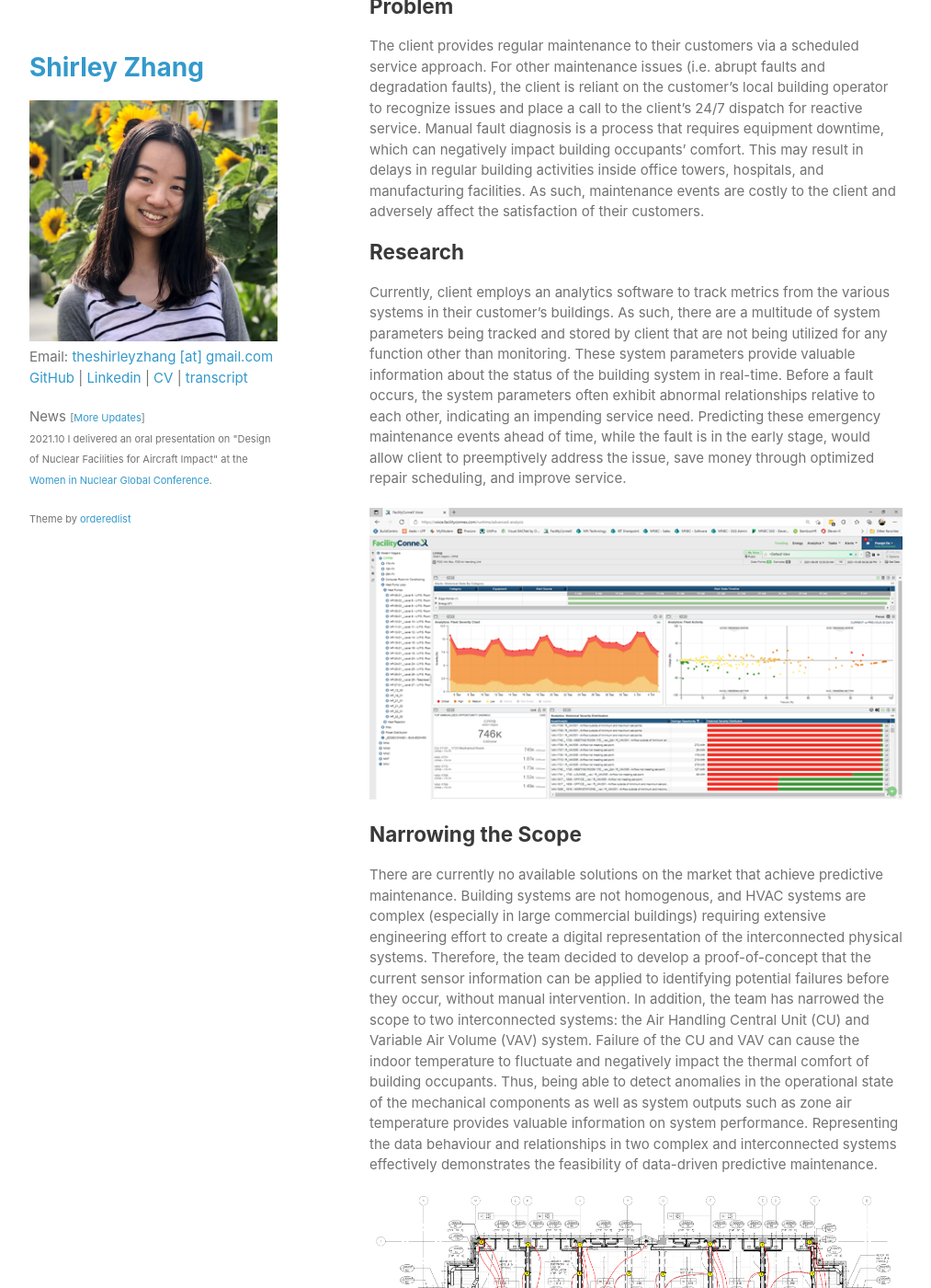
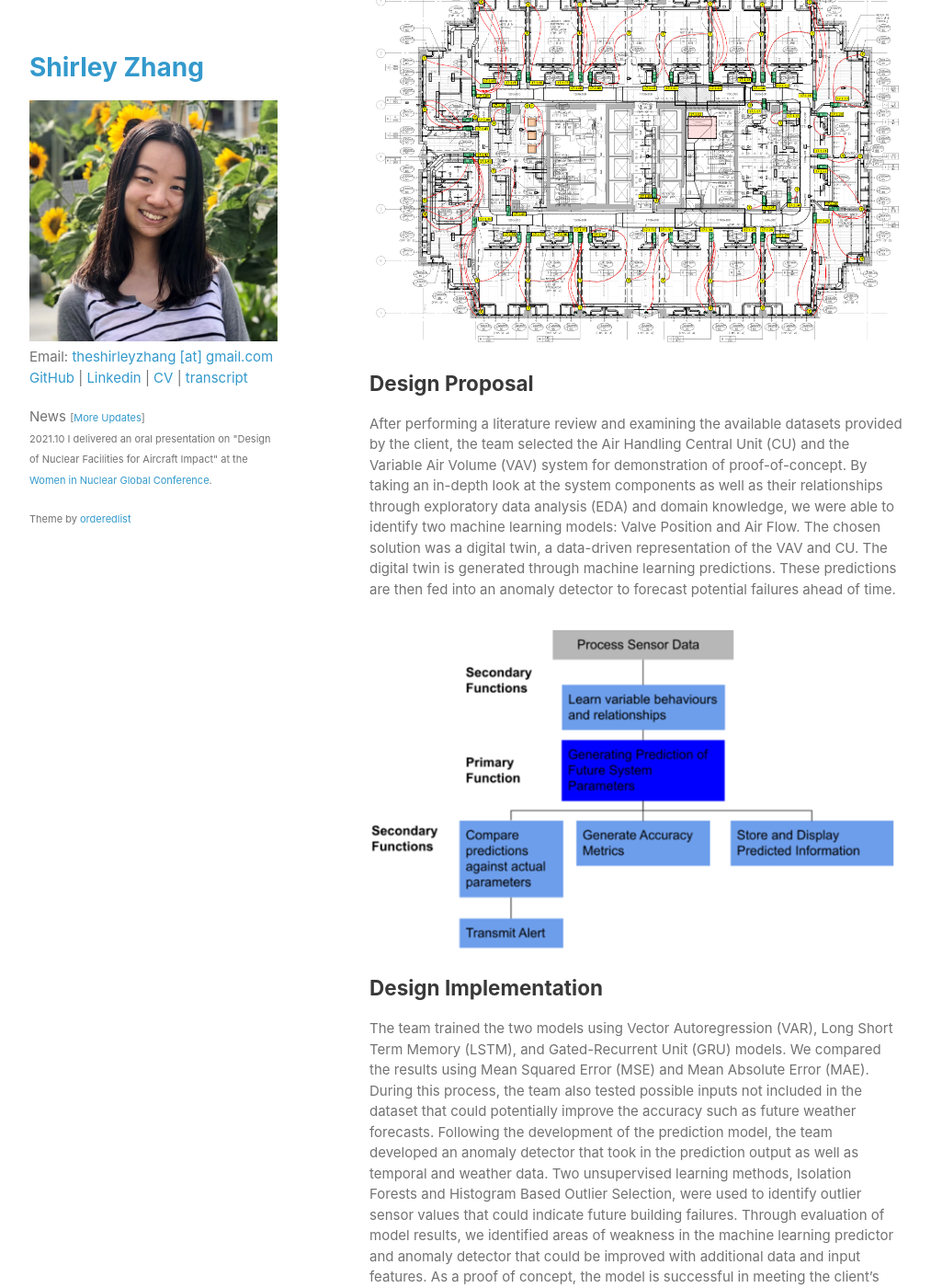
Before and after one commit to shirleyzhang2/shirleyzhang2.github.io, a Jekyll site: the page built from portfolio/capstone.md, in a window 1280 px wide and 1400 px high, scrolled down 474 px. Shown: the whole window at 92% size, without its empty margins (133-1146 px from the left). Built offline with Jekyll 4.4.1, drawn with Linux system fonts in a browser that asks for light colours; some of the changed text lies outside the part shown.

Commit message:
Submission for engineering porfolio

```diff
--- a/portfolio/capstone.md
+++ b/portfolio/capstone.md
@@ -7,62 +7,32 @@
 
 # ML-Based Predictive Maintenance Algorithm for HVAC Systems
 
-### 2021.9 - present
+### 2021.9 - 2022.4
 
-## Context
-The client for our capstone project is a mechanical and electrical contractor that provides building maintenance services in heating, ventilation, and air conditioning (HVAC) systems. As a contractor for premium projects, the client aims to maintain a competitive advantage through offering advanced building solutions. Particularly, the firm is expanding its integrated building technology (IBT) services, which aid in automating the control of HVAC systems. The client hopes to drive additional value and elevate the customer experience through intelligence predictive maintenance (IPM). Thus, the client has consulted our multidisciplinary capstone team to leverage data-driven decision making and build an in-house IPM pipeline.
+## Problem Statement
 
+The client for our capstone project is a mechanical and electrical contractor that provides building maintenance services in heating, ventilation, and air conditioning (HVAC) systems. Currently, maintenance is conducted manually through building operator calls and and scheduled servicing. The client would like to automate their building servicing process with AI-driven decision-making based on sensor data they collect from the HVAC systems. Specifically, a proof of concept that uses the sensor information to autonomously identify building system anomalies in the CPPIB building is required.
 
+![aps490_floorplan](../assets/img/projects/aps490_floorplan.png)
 
-## Problem
-The client provides regular maintenance to their customers via a scheduled service approach. For other maintenance issues (i.e. abrupt faults and degradation faults), the client is reliant on the customer’s local building operator to recognize issues and place a call to the client's 24/7 dispatch for reactive service. Manual fault diagnosis is a process that requires equipment downtime, which can negatively impact building occupants’ comfort. This may result in delays in regular building activities inside office towers, hospitals, and manufacturing facilities. As such, maintenance events are costly to the client and adversely affect the satisfaction of their customers.
+## Design Proposal
 
-## Research
-Currently, client employs an analytics software to track metrics from the various systems in their customer’s buildings. As such, there are a multitude of system parameters being tracked and stored by client that are not being utilized for any function other than monitoring. These system parameters provide valuable information about the status of the building system in real-time. Before a fault occurs, the system parameters often exhibit abnormal relationships relative to each other, indicating an impending service need. Predicting these emergency maintenance events ahead of time, while the fault is in the early stage, would allow client to preemptively address the issue, save money through optimized repair scheduling, and improve service.
+After performing a literature review and examining the available datasets provided by the client, the team selected the Air Handling Central Unit (CU) and the Variable Air Volume (VAV) system for demonstration of proof-of-concept. By taking an in-depth look at the system components as well as their relationships through exploratory data analysis (EDA) and domain knowledge, we were able to identify two machine learning models: Valve Position and Air Flow. The chosen solution was a digital twin, a data-driven representation of the VAV and CU. The digital twin is generated through machine learning predictions. These predictions are then fed into an anomaly detector to forecast potential failures ahead of time.
 
-![niagara_analytics](../assets/img/projects/aps490_niagara_analytics.png)
+![aps490_functions](../assets/img/projects/aps490_functions.png)
 
-## Narrowing the Scope
-There are currently no available solutions on the market that achieve predictive maintenance. Building systems are not homogenous, and HVAC systems are complex (especially in large commercial buildings) requiring extensive engineering effort to create a digital representation of the interconnected physical systems. Therefore, the team decided to develop a proof-of-concept that the current sensor information can be applied to identifying potential failures before they occur, without manual intervention. In addition, the team has narrowed the scope to two interconnected systems: the Air Handling Central Unit (CU) and Variable Air Volume (VAV) system. Failure of the CU and VAV can cause the indoor temperature to fluctuate and negatively impact the thermal comfort of building occupants. Thus, being able to detect anomalies in the operational state of the mechanical components as well as system outputs such as zone air temperature provides valuable information on system performance. Representing the data behaviour and relationships in two complex and interconnected systems effectively demonstrates the feasibility of data-driven predictive maintenance.
+## Design Implementation
 
-![floorplan](../assets/img/projects/aps490_floorplan.png)
+The team trained the two models using Vector Autoregression (VAR), Long Short Term Memory (LSTM), and Gated-Recurrent Unit (GRU) models. We compared the results using Mean Squared Error (MSE) and Mean Absolute Error (MAE). During this process, the team also tested possible inputs not included in the dataset that could potentially improve the accuracy such as future weather forecasts. Following the development of the prediction model, the team developed an anomaly detector that took in the prediction output as well as temporal and weather data. Two unsupervised learning methods, Isolation Forests and Histogram Based Outlier Selection, were used to identify outlier sensor values that could indicate future building failures. Through evaluation of model results, we identified areas of weakness in the machine learning predictor and anomaly detector that could be improved with additional data and input features. As a proof of concept, the model is successful in meeting the client’s requirements of autonomy, efficiency, reliability, generalizability, and modularity. In addition, the model is deployed as a web application to improve usability.
 
-## Design Requirements
+![aps490_prediction](../assets/img/projects/aps490_prediction.jpg)
 
-The designed pipeline will process AHU and VAV sensor data from the 17th floor of the CPPIB building to predict system outputs and identify impending system faults. The predicted system outputs from the model will represent what the AHU and VAV system on the 17th floor should look like at a certain time in the future. These predicted outputs will be compared in real-time to the measured system parameters in order to identify any anomalies or inefficiencies.
+![aps490_ad](../assets/img/projects/aps490_ad.png)
 
-The model’s outputs will create a digital representation of the physical system using previous operating data. If there is a significant discrepancy between the measured and predicted system parameters, the design will send an early warning to the user, which aids in scheduling maintenance. The design is also able to display ongoing metrics.
+![aps490_ui](../assets/img/projects/aps490_ui.png)
 
-![functions](../assets/img/projects/aps490_functions.png)
+## Summary
 
-## Alternative Designs
-
-### Alternative Design 1: Single Target Prediction
-The team identified five different tasks (groups of inputs and outputs) that are necessary in creating a digital representation of the VAV and CU systems: Zone temperature prediction, damper position and damper air flow prediction, air handling unit static pressure prediction, supply fan speed prediction, and mixed air temperature prediction. Notably, predicting each selected output only requires a subset of the input features, and therefore each sub-problem can be solved separately, learning separate smaller sets of model parameters. Since each subset of inputs and outputs has implicit biases and behaviours, the team can select the best-suited machine learning model for each task, which potentially improves accuracy. In the single target model, we treat each output variable as independent of each other, assuming no underlying relationships, or sequential order, between the target variables. Essentially, singular outputs are directly predicted using the historical dataset of the subset of input features that it depends on.
-
-![alternative1](../assets/img/projects/aps490_alternative1.png)
-
-### Alternative Design 2: Single Target Prediction
-Since the goal is to create a digital twin, omitting the relationships between the tasks and target variables is insufficient to represent the VAV and CU systems. Thus, the team proposes capturing sequential relationships through using Deep Regressor Chains (DRC) for Multi Task Regression (MTR). In the DRC model, the first model is trained independently of the other target parameters, and the predicted values are added to the training set of the next target parameter that depends on it. Thus, redundancy is minimized because shared input parameters are only passed into the chain once.
-
-![alternative2](../assets/img/projects/aps490_alternative2.png)
-
-### Alternative Design 3: Multi-task Learning
-To incorporate all inputs in parallel and learn variable relationships autonomously, the team proposes to apply Multi-Task Learning (MTL). MTL aims to find common features between tasks, as sharing features among tasks as a means to learning representations which capture invariant properties to tasks can be highly beneficial. Essentially, all input parameters will be encoded in the shared layers and then the MTL model will process the data into feature-specific layers. The MTL model eliminates redundancy in inputs and model parameters and allows for coupling between tasks.
-
-![alternative3](../assets/img/projects/aps490_alternative3.png)
-
-After the predictions are generated, the team will identify potential anomalies, so that the operator is alerted when an outlier occurs. The team proposes using simplistic methods such as:
-* Threshold-based detection based on system specifications. An alert will be generated if the predicted parameter values lie outside of a predefined range.
-* Sliding-window confidence interval detection the predicted values will be compared to the actual values within a predefined sliding window of consideration. If the predicted values are outside of a predefined number of standard deviations from the actual values, an alert will be generated.
-
-Besides the above simplistic anomaly detection methods, the team will also explore more complex statistical methods within the python Anomaly Detection Toolkit (ADTK).
-
-## Proposed Design
-Based on discussions with the client,  the Deep Regressor Chain (DRC) model best fits the client objectives. Hence, we will create the first iteration of the digital twin using five separate machine learning models with sequential interconnections between inputs and outputs. After the digital twin produces the predictions of future parameters, we can detect anomalies between the predicted values and the actual values using threshold-based detection.
-
-![matrix](../assets/img/projects/aps490_matrix.png)
-
-To be continued...
+The design team was able to produce a valuable predictive tool for the client and a functional UI. The developed ML pipeline will improve the operational performance of the target system with continued development, boosting the comfort of building residents and mitigating costly repair delays. When the client starts collecting more time-series data and documenting service calls that align with the existing indices, they can tune the proof-of-concept model for further accuracy and reliability.
 
 [Back to Projects](../projects.html)
```
Also changed, not shown: index.md (+5 -5 lines), projects.md (+3 -3 lines), assets/img/projects/aps490.png (added), assets/img/projects/aps490_ad.png (added), assets/img/projects/aps490_alternative1.png (deleted), assets/img/projects/aps490_alternative2.png (deleted), assets/img/projects/aps490_alternative3.png (deleted), assets/img/projects/aps490_matrix.png (deleted), assets/img/projects/aps490_niagara_analytics.png (deleted), assets/img/projects/aps490_prediction.jpg (added), assets/img/projects/aps490_ui.png (added).
